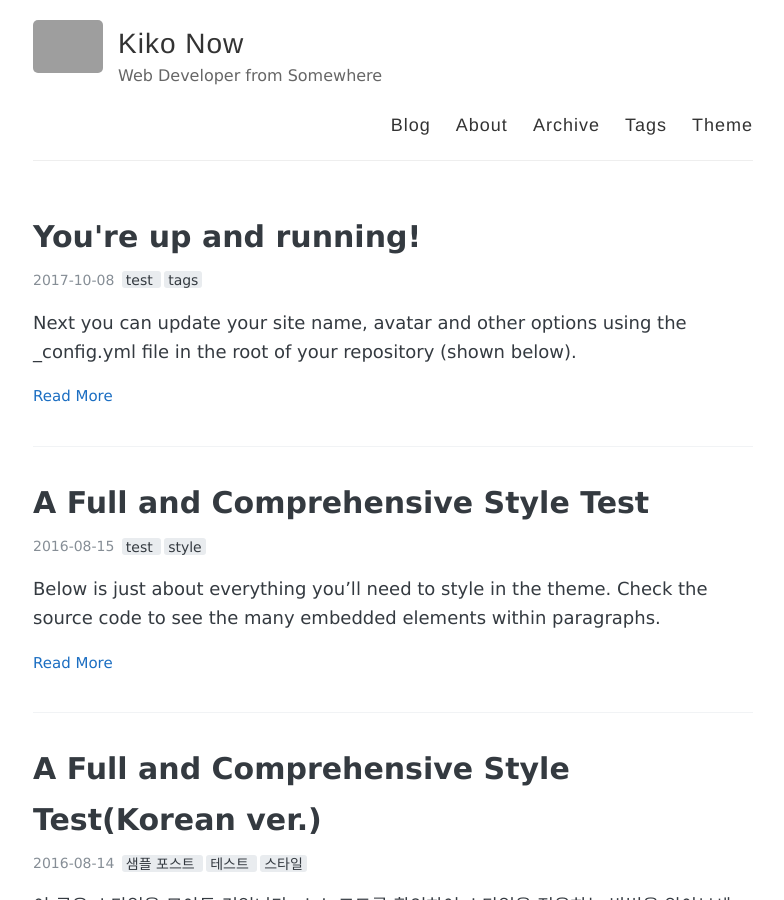
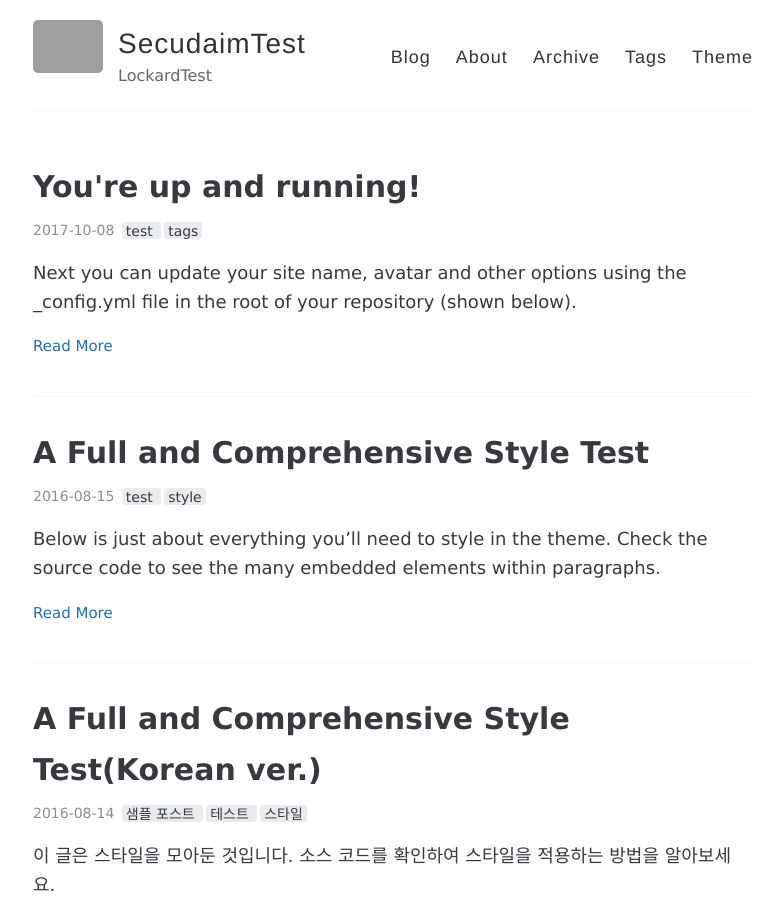
Before and after one commit to LockardTest/LockardTest.github.io, a Jekyll site: the page built from index.html, in a window 1280 px wide and 900 px high. Shown: the whole window, without its empty margins (247-1031 px from the left). Built offline with Jekyll 4.4.1, drawn with Linux system fonts in a browser that asks for light colours; the list of posts is cut into pages by our own code; grey boxes are pictures that could not be loaded.

Commit message:
Update _config.yml

```diff
--- a/_config.yml
+++ b/_config.yml
@@ -3,10 +3,10 @@
 #
 
 # Name of your site (displayed in the header)
-name: Kiko Now
+name: SecudaimTest
 
 # Short bio or description (displayed in the header)
-description: Web Developer from Somewhere
+description: LockardTest
 
 #
 # Flags below are optional
@@ -29,7 +29,7 @@ navigation:
   - name: Tags
     url: /tags
   - name: Theme
-    url: https://github.com/AWEEKJ/kiko-now
+    url: https://lockardtest.github.io
 
 # Pagination
 paginate: 5
```
